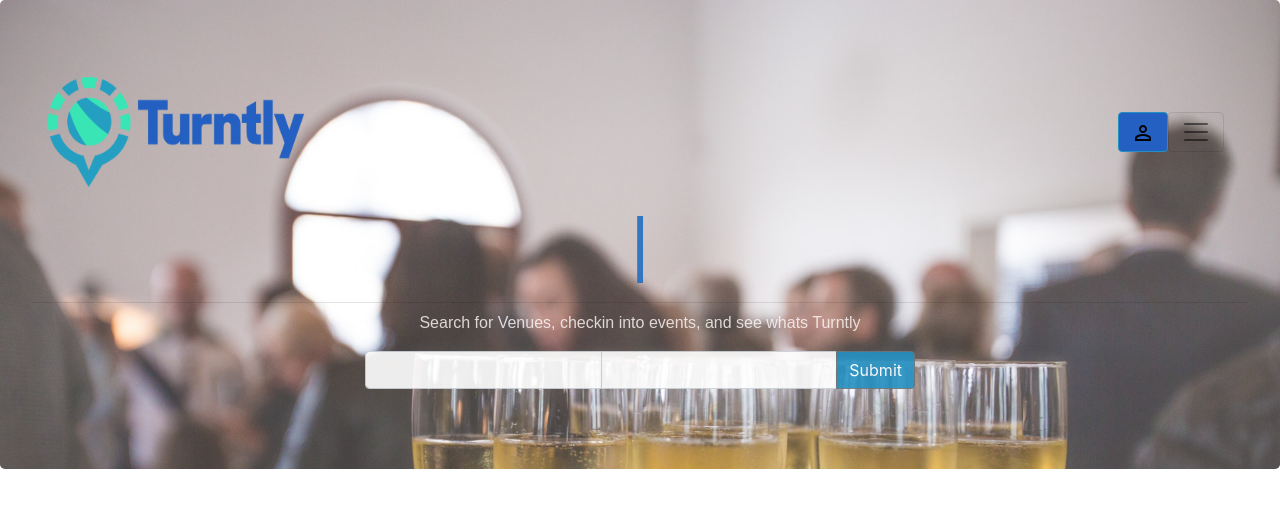
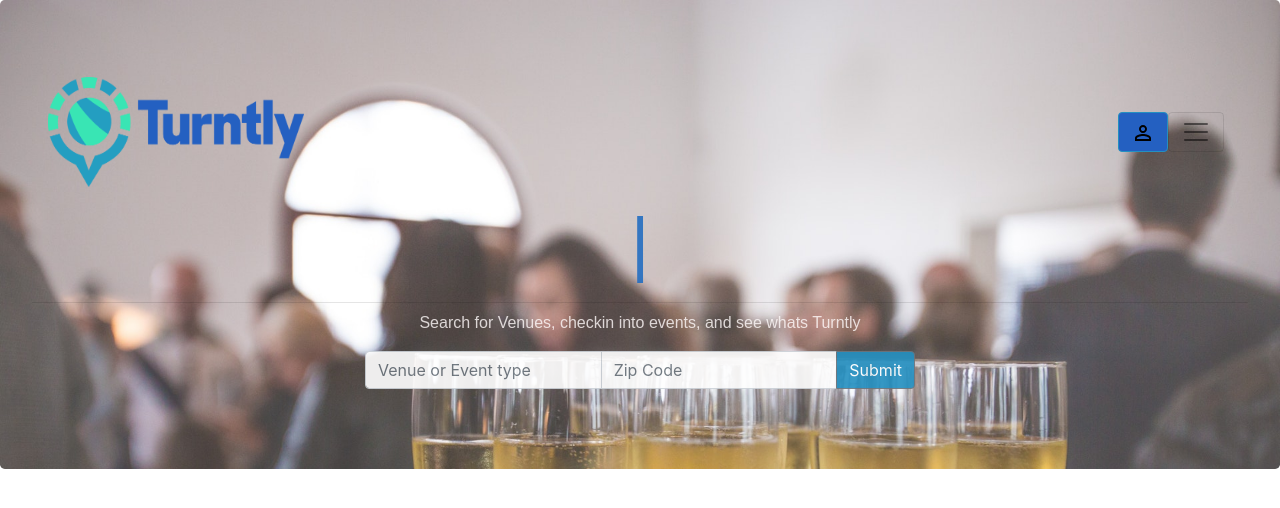
Before and after one commit to ClassyP/turntly, a React (Create React App) app: page / in a window 1280 px wide. Shown: the top 508 px of the page. Built offline with nearby package versions, Linux system fonts and the light colour scheme; a web font is replaced by a local one.

Commit message:
added placeholder text to search boxes

```diff
--- a/src/Searchbar/Searchbar.js
+++ b/src/Searchbar/Searchbar.js
@@ -44,12 +44,14 @@ export default class Searchbar extends React.Component {
         >
           <Input
             name="value"
+            placeholder="Venue or Event type"
             value={this.state.value}
             onChange={this.handleChange} // updates this.state.value
             onKeyPress={this.handleKeyPress} // checks for enter keypress
           />
           <Input
             name="location"
+            placeholder="Zip Code"
             value={this.state.location}
             onChange={this.handleChange} // updates this.state.location
             onKeyPress={this.handleKeyPress} // checks for enter keypress
```
